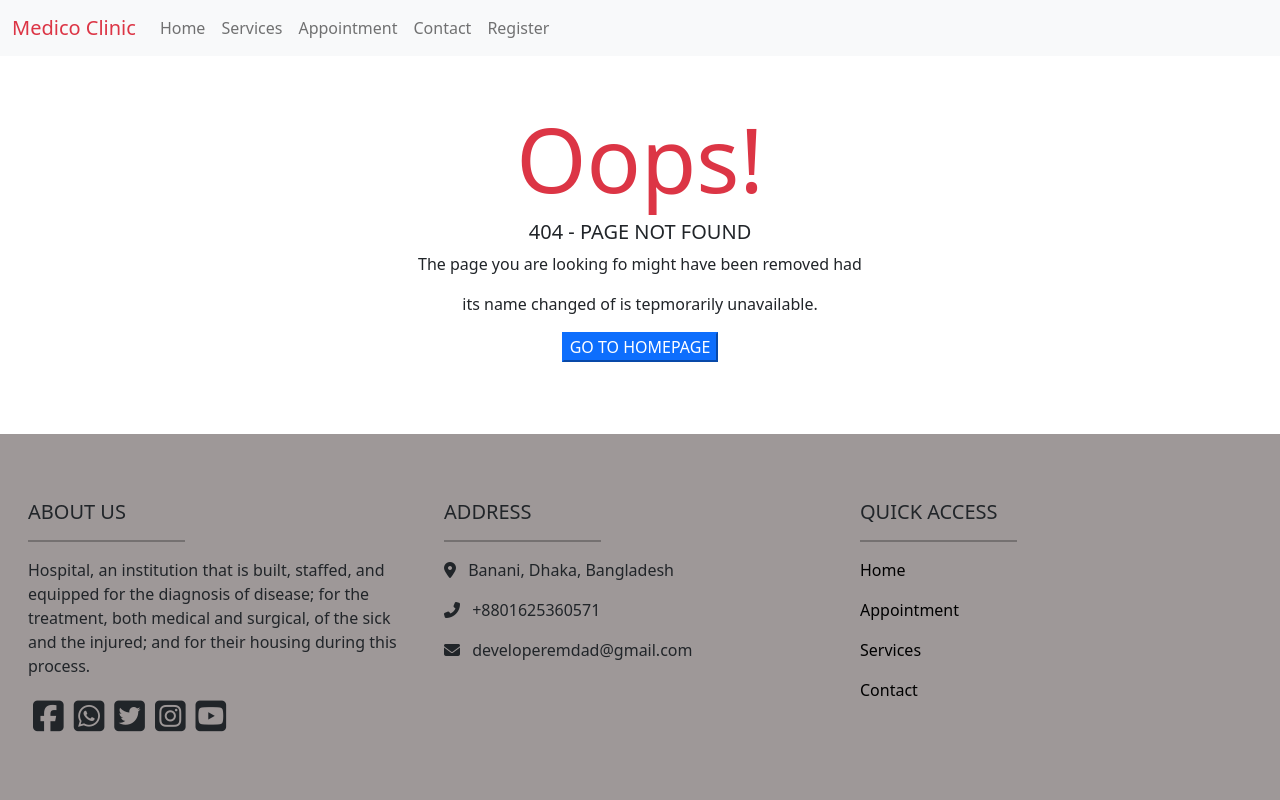
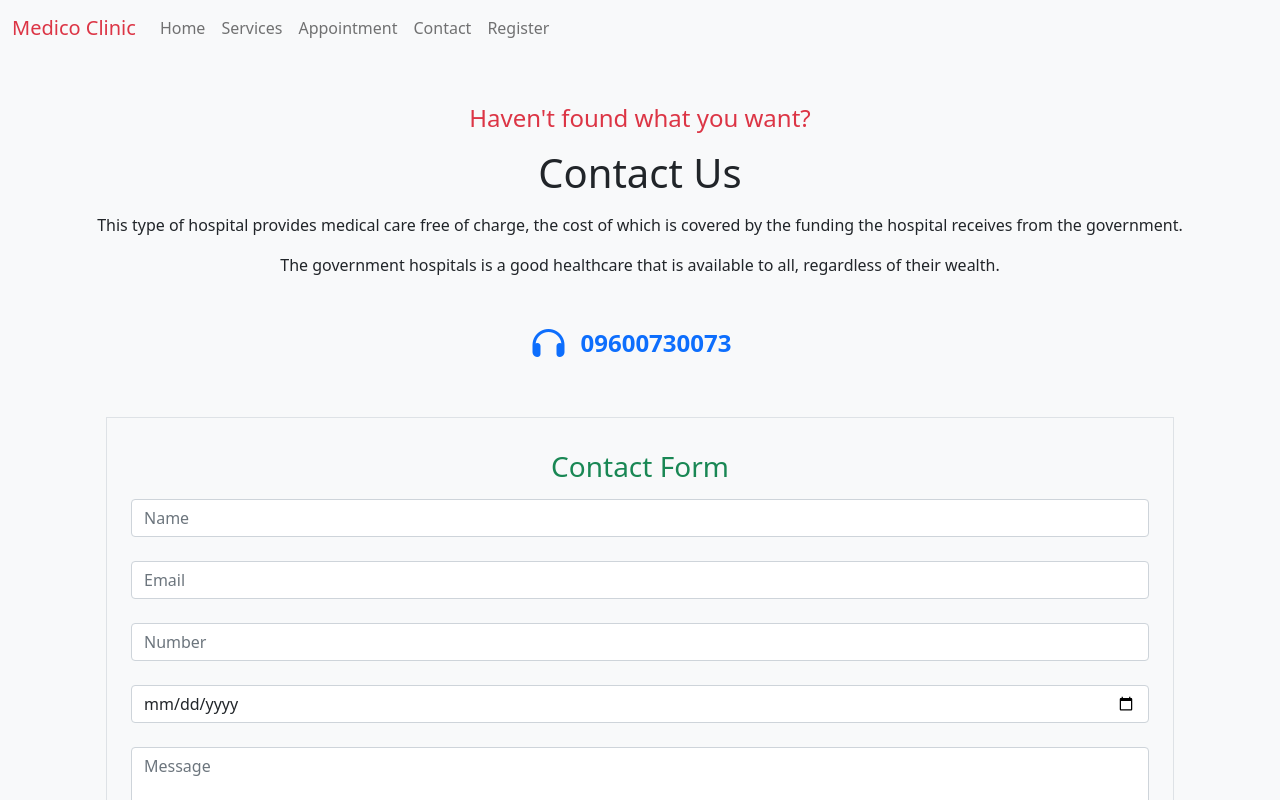
Before and after one commit to developeremdad/Health-care, a React (Create React App) app: page /contact in a window 1280 px wide. Shown: the top 800 px of the page. Built offline with nearby package versions, Linux system fonts and the light colour scheme; no server answers.

Commit message:
contact form

```diff
--- a/src/App.js
+++ b/src/App.js
@@ -11,6 +11,7 @@ import PrivateRoute from './posts/Login/PrivateRoute/PrivateRoute';
 import AllServices from './posts/Home/AllServices/AllServices';
 import Footer from './posts/Shared/Footer/Footer';
 import Appointment from './posts/Appointment/Appointment';
+import Contact from './posts/Contact/Contact';
 
 function App() {
   return (
@@ -34,8 +35,12 @@ function App() {
             <DetailsService></DetailsService>
           </PrivateRoute>
 
-          <Route path="/appointment">
+          <privateRoute path="/appointment">
             <Appointment></Appointment>
+          </privateRoute>
+
+          <Route path="/contact">
+            <Contact></Contact>
           </Route>
 
           <Route path="/login">
--- /dev/null
+++ b/src/posts/Contact/Contact.js
@@ -0,0 +1,38 @@
+import React from 'react';
+
+const Contact = () => {
+    return (
+        <div>
+            <section id="contact" className="container-fluid bg-light py-5">
+                <div className="container overflow-hidden my-custom-tb-margin">
+                    <h4 className="text-center text-danger">Haven't found what you want?</h4>
+                    <h1 className="text-center my-3">Contact Us</h1>
+                    <p className="text-center text-dark">This type of hospital provides medical care free of charge, the cost of which is covered by the funding the hospital receives from the government.</p>
+                    <p className="text-center text-dark">The government hospitals is a good healthcare that is available to all, regardless of their wealth.</p>
+
+
+                    <div className="d-flex align-items-center justify-content-center p-4">
+                        <i className="fas fas fa-headphones fs-2 text-primary"></i>
+                        <a className="nav-link active text-decoration-none text-primary fs-4 fw-bold" aria-current="page" href="tel:09600-730073">09600730073</a>
+                    </div>
+
+
+                    <div className=" p-4">
+                        <div className="text-center border p-4">
+                            <h3 className="text-success bg-light p-2">Contact Form</h3>
+                            <input className="form-control" type="text" name="" placeholder="Name" id="" /> <br />
+                            <input className="form-control" type="email" name="" placeholder="Email" id="" /> <br />
+                            <input className="form-control" type="number" name="" placeholder="Number" id="" /> <br />
+                            <input className="form-control" type="date" name="" placeholder="Date" id="" /> <br />
+                            <textarea className="form-control" name="" placeholder="Message" id="" cols="20" rows="3"></textarea> <br />
+                            <button type="submit" className="btn-primary w-100">Submit</button>
+                        </div>
+                    </div>
+
+                </div>
+            </section>
+        </div>
+    );
+};
+
+export default Contact;
--- a/src/posts/Shared/Header/Header.js
+++ b/src/posts/Shared/Header/Header.js
@@ -24,7 +24,7 @@ const Header = () => {
                                 <Link className="nav-link" to="/appointment">Appointment</Link>
                             </li>
                             <li className="nav-item">
-                                <Link className="nav-link" to="">Contact</Link>
+                                <Link className="nav-link" to="/contact">Contact</Link>
                             </li>
                             <li className="nav-item">
                                 {user.email ? <Link className="nav-link" onClick={logOut} to="/login"><b>Logout</b> : {user.displayName}</Link>
```
